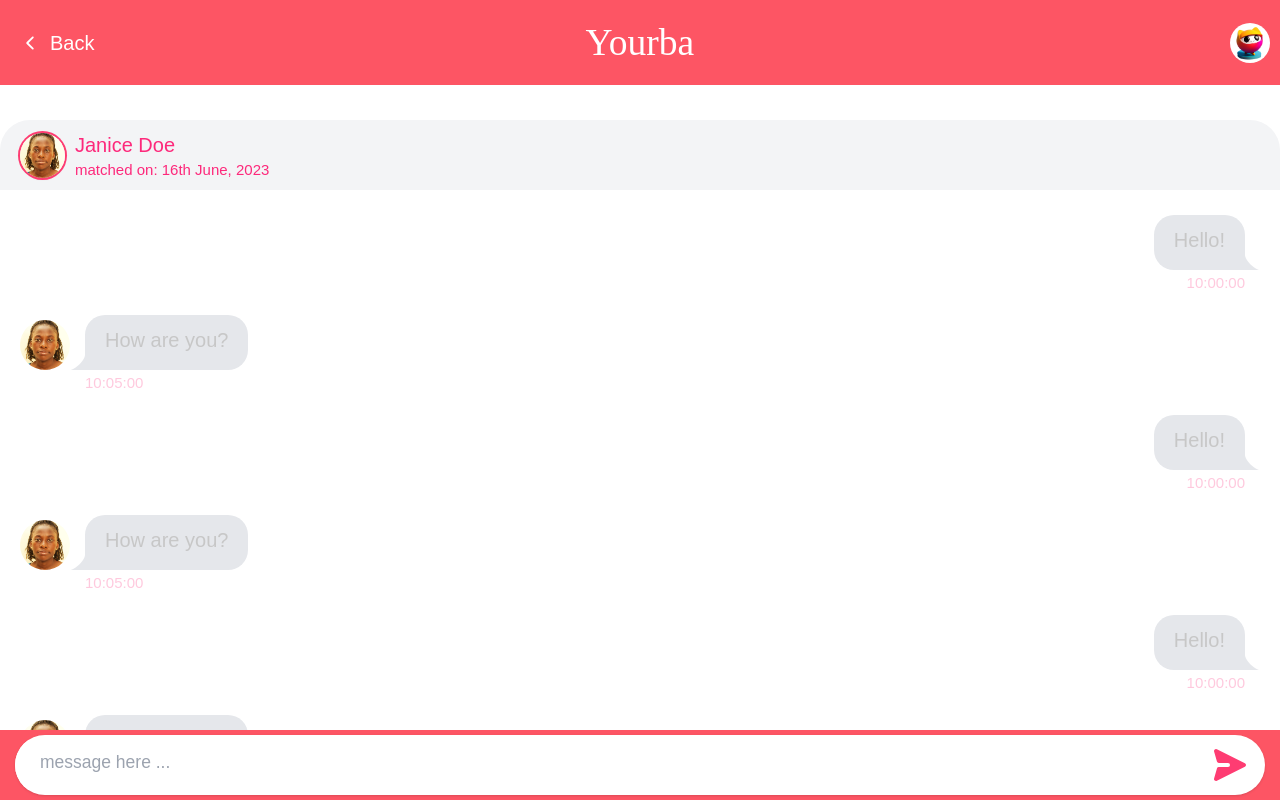
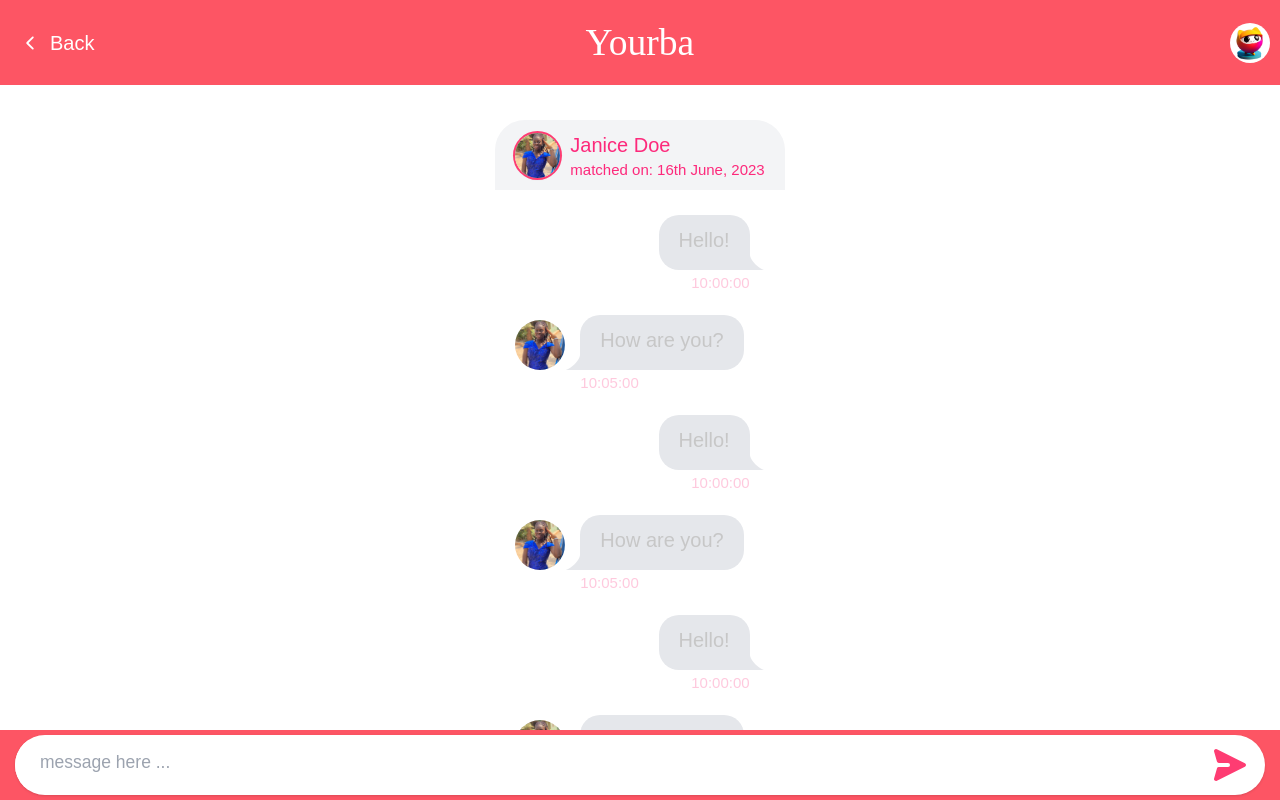
Before and after one commit to eugene-sew/anondate, a React (Vite) app: page /#/connects/1 in a window 1280 px wide. Built offline with nearby package versions, Linux system fonts and the light colour scheme; a web font is replaced by a local one.

Commit message:
added messaging feature

```diff
--- a/src/App.jsx
+++ b/src/App.jsx
@@ -60,6 +60,8 @@ function App() {
             element={<Chat />}
           />
         </Route>
+
+        {/* <Route path="profile" element={<ProfilePage />}/> */}
       </Route>
     )
   );
--- a/src/assets/index.js
+++ b/src/assets/index.js
@@ -1,6 +1,7 @@
 import logo from "./logo.png";
 import profiles from "./profiles";
-import profilePic from "./profile.jpg";
+// import profilePic from "./profile.jpg";
+import profilePic from "./profile2.jpeg";
 import bot from "./bot.png";
 import conversation from "./conversation";
 export { logo, profiles, profilePic, conversation, bot };
--- a/src/components/ChatList.jsx
+++ b/src/components/ChatList.jsx
@@ -22,6 +22,7 @@ const ChatList = () => {
           data={convo}
         />
       ))}
+
       <div className="w-full flex justify-end z-50 absolute right-2 bottom-7">
         <div className="bg-cta w-12 h-12 p-3 rounded-full shadow-lg cursor-pointer btn  border-0 outline-0">
           <img
--- a/src/layout/MainLayout.jsx
+++ b/src/layout/MainLayout.jsx
@@ -28,7 +28,7 @@ const MainLayout = () => {
             </Link>
             <Link
               to={"logout"}
-              className="btn btn-outline border-cta text-white">
+              className="btn btn-outline border-cta text-white md:bg-cta">
               logout
             </Link>
           </ul>
--- a/src/pages/ChatPage.jsx
+++ b/src/pages/ChatPage.jsx
@@ -5,14 +5,13 @@ import { ChatList } from "../components";
 const ChatPage = () => {
   const path = useLocation();
 
-  console.log(path.pathname);
   return (
     <div className="w-full h-screen">
       <header className="bg-brand w-full h-fit flex py-4 px-2 justify-between items-center fixed top-0">
         {path.pathname === "/connects" ? (
           <Link
             className="text-white font-bold flex  items-center"
-            to={"/connects"}>
+            to={"/meet"}>
             <IoIosArrowBack className="w-8 inline" />
             <span className="font-light">Home</span>
           </Link>
@@ -34,8 +33,8 @@ const ChatPage = () => {
           />
         </Link>
       </header>
-      <div className="h-full w-full pt-24 ">
-        <div className="h-full  rounded-t-3xl pt-0 overflow-hidden pb-10">
+      <div className="h-full w-full pt-24 flex justify-center">
+        <div className="h-full  rounded-t-3xl pt-0 overflow-hidden pb-10 max-w-[500px]">
           <Outlet />
         </div>
       </div>
--- a/src/pages/People.jsx
+++ b/src/pages/People.jsx
@@ -18,7 +18,8 @@ const PeoplePage = () => {
   };
 
   return (
-    <div className="flex flex-col items-center px-4 py-8 gap-20 h-full overflow-hidden">
+    <div className="w-full flex justify-center">
+      <div className="flex flex-col items-center px-4 py-8 gap-20 max-h-[800px] overflow-hidden  justify-center max-w-sm md:pb-24">
         {profiles.map((profile, index) => {
           if (index < currentProfileIndex) {
             return null;
@@ -39,6 +40,7 @@ const PeoplePage = () => {
           return null; // Skip rendering upcoming profiles
         })}
       </div>
+    </div>
   );
 };
 
```
Also changed, not shown: src/assets/profile2.jpeg (added). Lines whose indentation alone changed are shown as unchanged.
